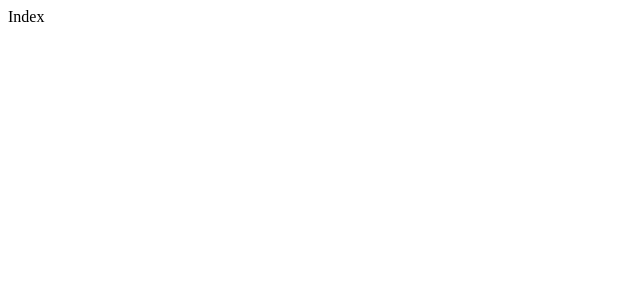
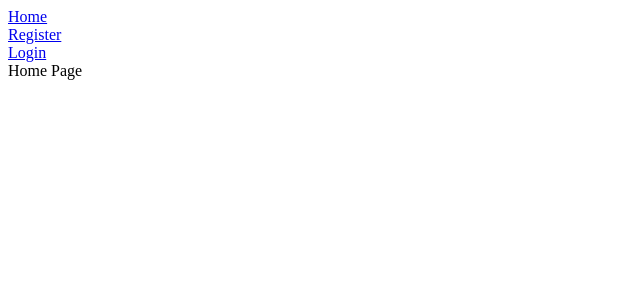
Before and after one commit to patrick-assaf/jwt-authentication, a React (Create React App) app in the folder client/: page / in a window 1280 px wide. Shown: the top 300 px of the page, without its empty margins (0-640 px from the left). Built offline with nearby package versions, Linux system fonts and the light colour scheme.

Commit message:
Add links to react routes

```diff
--- a/client/src/Routes.tsx
+++ b/client/src/Routes.tsx
@@ -1,15 +1,30 @@
 import React from 'react';
-import { BrowserRouter, Switch, Route } from 'react-router-dom';
+import { BrowserRouter, Switch, Route, Link } from 'react-router-dom';
 import { Home } from './pages/Home';
 import { Register } from './pages/Register';
 import { Login } from './pages/Login';
 
 export const Routes: React.FC = () => {
-  return <BrowserRouter>
+  return (
+    <BrowserRouter>
+      <div>
+        <header>
+          <div>
+            <Link to="/">Home</Link>
+          </div>
+          <div>
+            <Link to="/register">Register</Link>
+          </div>
+          <div>
+            <Link to="/login">Login</Link>
+          </div>
+        </header>
         <Switch>
           <Route exact path="/" component={Home} />
           <Route exact path="/register" component={Register} />
           <Route exact path="/login" component={Login} />
         </Switch>
+      </div>
     </BrowserRouter>
+  );
 };
--- a/client/src/pages/Home.tsx
+++ b/client/src/pages/Home.tsx
@@ -5,5 +5,5 @@
 }
 
 export const Home: React.FC<Props> = ({}) => {
-    return <div>Index</div>;
+    return <div>Home Page</div>;
 };
```
Lines whose indentation alone changed are shown as unchanged.
